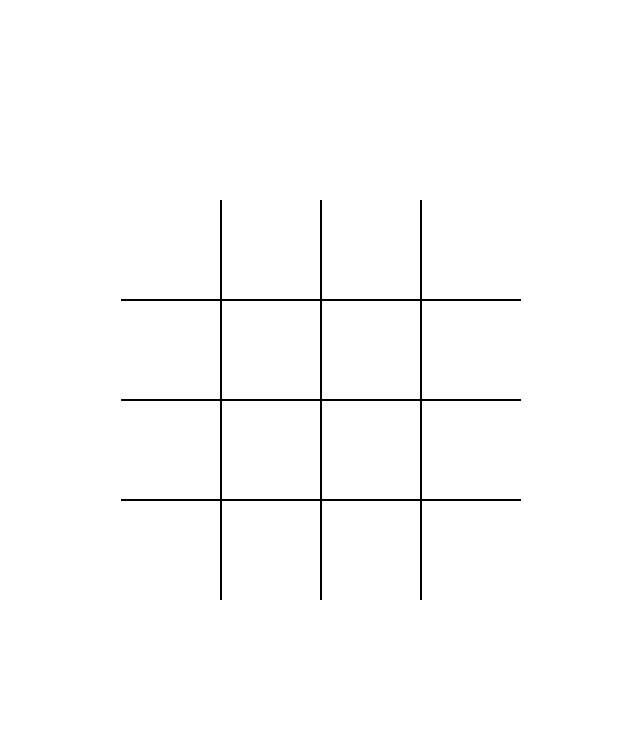
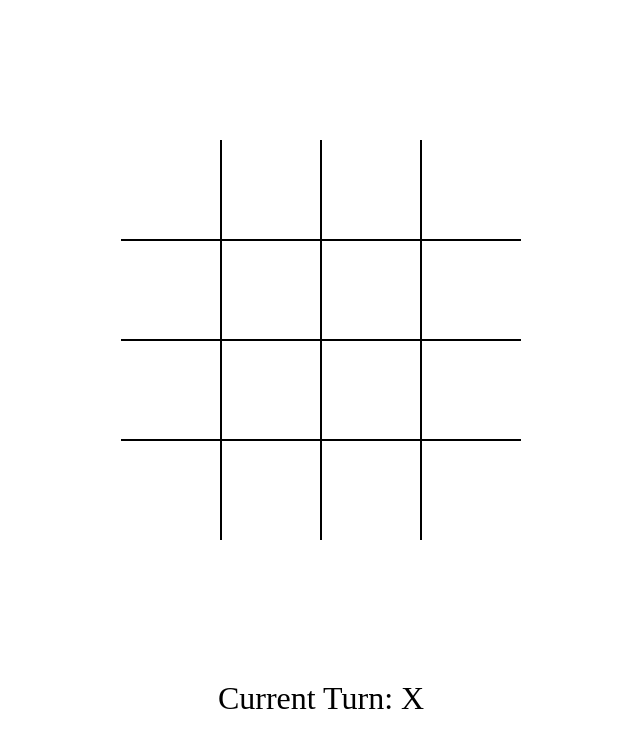
Before and after one commit to MyKraftySkills-Organization/Tic-Tac_Toe, a plain HTML site: page index.html in a window 1280 px wide. Shown: the whole page, without its empty margins (319-959 px from the left). Drawn offline with Linux system fonts and the light colour scheme.

Commit message:
added current turn

```diff
--- a/index.html
+++ b/index.html
@@ -31,5 +31,7 @@
     <div data-winning-message-text></div>
     <button id="restartButton">Restart</button>
   </div>
+
+<div id="currentTurn"></div>
 </body>
 </html>
--- a/script.js
+++ b/script.js
@@ -17,6 +17,7 @@ const board = document.getElementById('board')
 const winningMessageElement = document.getElementById('winningMessage')
 const restartButton = document.getElementById('restartButton')
 const winningMessageTextElement = document.querySelector('[data-winning-message-text]')
+const currentTurn = document.getElementById('currentTurn');
 let circleTurn
 
 startGame()
@@ -77,8 +78,10 @@ function setBoardHoverClass() {
   board.classList.remove(CIRCLE_CLASS)
   if (circleTurn) {
     board.classList.add(CIRCLE_CLASS)
+    currentTurn.innerText = 'Current Turn: O'
   } else {
     board.classList.add(X_CLASS)
+    currentTurn.innerText = 'Current Turn: X'
   }
 }
 
--- a/styles.css
+++ b/styles.css
@@ -12,13 +12,19 @@ body{
 
 .board {
     width: 100vw;
-    height: 100vh;
+    height: 85vh;
     display: grid;
     justify-content: center;
     align-content: center;
     grid-template-columns: repeat(4, auto);
 }
-
+#currentTurn{
+    display: flex;
+    font-size: 2rem;
+    justify-content: center;
+    width: 35vh;
+    margin:auto;
+}
 .cell {
     width: var(--cell-size);
     height: var(--cell-size);
@@ -61,12 +67,12 @@ body{
 
 .cell.x::before,
 .cell.x::after {
-    background-color: black;
+    background-color: red;
 }
 
 .cell.circle::before,
 .cell.circle::after {
-    background-color: black;
+    background-color: green;
 }
 
 .board.x .cell:not(.x):not(.circle):hover::before,
```
